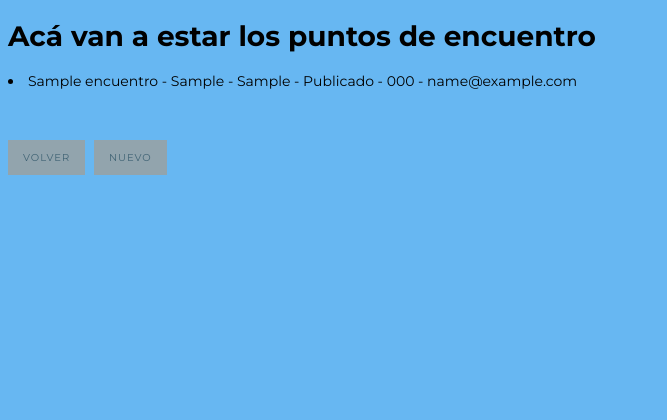
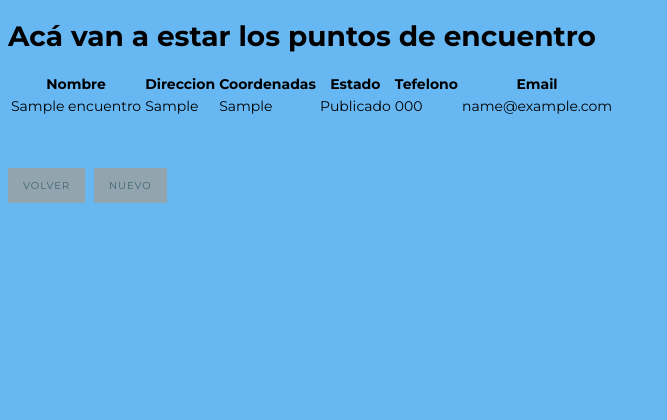
Before and after one commit to eliasraffaelli0/la-plata-floodnt, a Flask app: page /puntos_de_encuentro in a window 1280 px wide. Shown: the part 178-598 px from the top of the page, without its empty margins (0-667 px from the left). Run offline with Flask 2, Linux system fonts and the light colour scheme; tables that the repository leaves empty hold one stand-in row (values such as "Sample post").

Commit message:
Se agregó el id en la tabla de puntos de encuentro y se mejoró el listado

```diff
--- a/app/models/punto.py
+++ b/app/models/punto.py
@@ -4,8 +4,9 @@ from app.db import db
 
 class Punto(db.Model):
     __tablename__= "puntos_de_encuentro"
+    id = Column(Integer, primary_key=True)
     name = Column(String (50), unique=True)
-    direccion = Column(String (50), primary_key=True)
+    direccion = Column(String (50))
     coordenadas = Column(String (50), unique=True)
     estado = Column(Integer)
     telefono = Column(String (50))
--- a/app/templates/puntos/index.html
+++ b/app/templates/puntos/index.html
@@ -5,15 +5,30 @@
 {% endblock %}
 {% block content %}
   <h1>Acá van a estar los puntos de encuentro</h1>
+  <table>
+    <tr>
+      <th>Nombre</th>
+      <th>Direccion</th>
+      <th>Coordenadas</th>
+      <th>Estado</th>
+      <th>Tefelono</th>
+      <th>Email</th>
+    </tr>
   {% for punto in puntos %}
-  <li>{{ punto.name }} - {{ punto.direccion }} - {{ punto.coordenadas }}
-    {% if punto.estado %}
-    -  Publicado
-    {% else %}
-    - Despublicado
-    {% endif %}
-    - {{ punto.telefono }} - {{ punto.email }} </li>
+      <tr>
+        <td>{{ punto.name }}</td>
+        <td>{{punto.direccion}}</td>
+        <td>{{punto.coordenadas }}</td>
+        {% if punto.estado %}
+        <td>Publicado </td>
+        {% else %}
+        <td>Despublicado</td>
+        {% endif %}
+        <td>{{ punto.telefono }}</td>
+        <td>{{ punto.email }}</td>
+      </tr>
   {% endfor %}
+  </table>
   <a href="{{ url_for('home') }}" class="link">Volver</a>
   <a href="{{ url_for('puntos_new') }}" class="link">Nuevo</a>
 {% endblock %}
```
